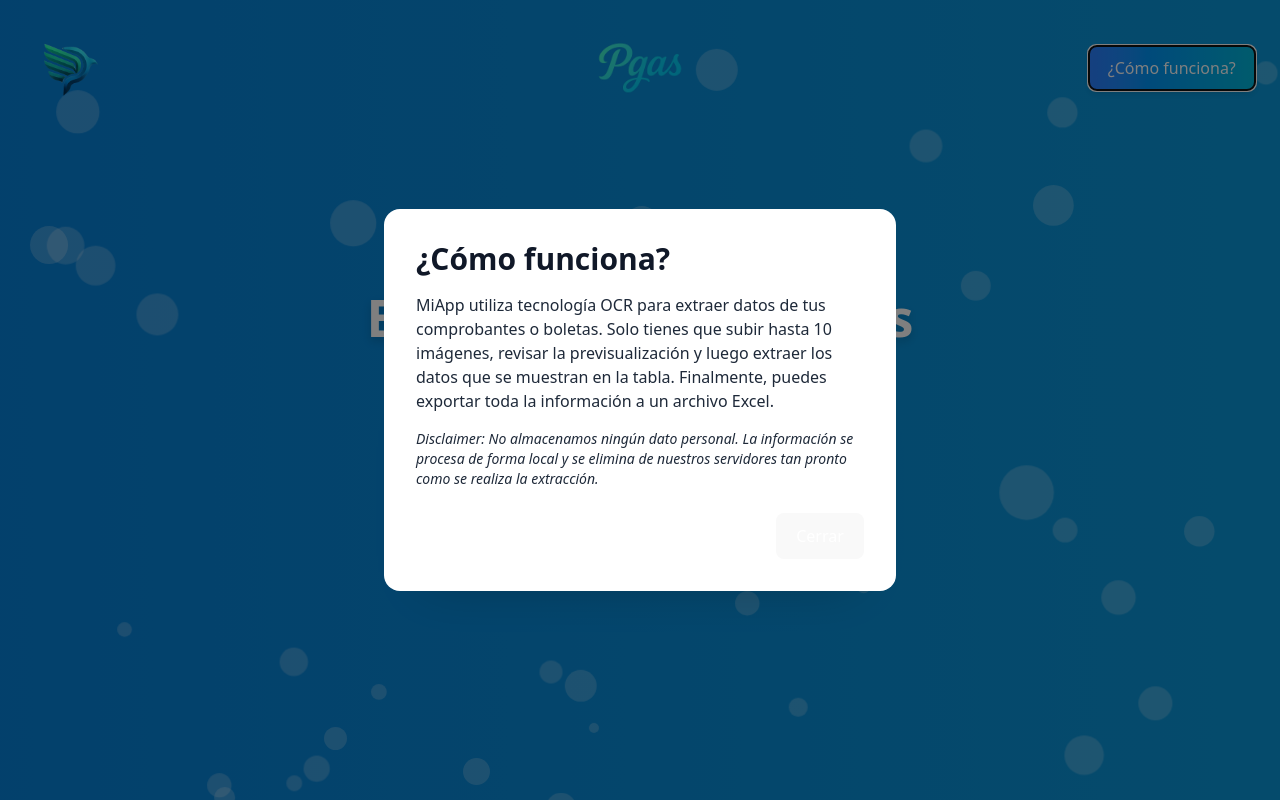
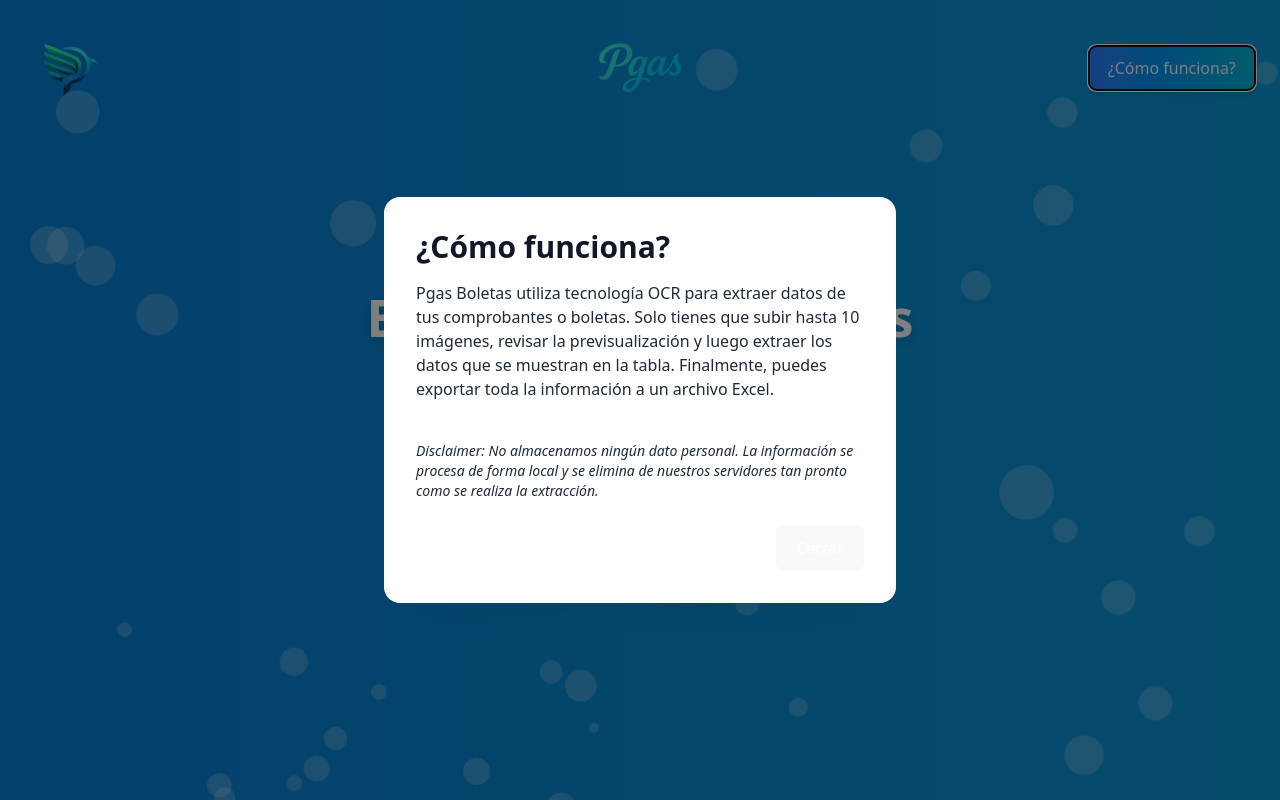
Before and after one commit to rememberSalpepper/BoletasPgas, a React (Vite) app in the folder frontend/: page / in a window 1280 px wide. Both pictures are taken after a click on the button "¿Cómo funciona?". Built offline with nearby package versions, Linux system fonts and the light colour scheme.

Commit message:
antes de la separacion

```diff
--- a/frontend/package.json
+++ b/frontend/package.json
@@ -15,18 +15,20 @@
     "react": "^19.0.0",
     "react-dom": "^19.0.0",
     "react-helmet": "^6.1.0",
-    "react-router-dom": "^7.5.0",
-    "tailwindcss": "^4.1.3"
+    "react-router-dom": "^7.5.0"
   },
   "devDependencies": {
     "@eslint/js": "^9.21.0",
     "@types/react": "^19.0.10",
     "@types/react-dom": "^19.0.4",
     "@vitejs/plugin-react": "^4.3.4",
+    "autoprefixer": "^10.4.21",
     "eslint": "^9.21.0",
     "eslint-plugin-react-hooks": "^5.1.0",
     "eslint-plugin-react-refresh": "^0.4.19",
     "globals": "^15.15.0",
+    "postcss": "^8.5.3",
+    "tailwindcss": "^4.1.3",
     "vite": "^6.2.0"
   }
 }
--- a/frontend/src/HowItWorksModal.jsx
+++ b/frontend/src/HowItWorksModal.jsx
@@ -21,11 +21,12 @@ function HowItWorksModal({ isOpen, onClose }) {
       >
         <h2 className="text-3xl font-bold mb-4 text-gray-900">¿Cómo funciona?</h2>
         <p className="mb-4 text-gray-800">
-          MiApp utiliza tecnología OCR para extraer datos de tus comprobantes o boletas.
+          Pgas Boletas utiliza tecnología OCR para extraer datos de tus comprobantes o boletas.
           Solo tienes que subir hasta 10 imágenes, revisar la previsualización y luego extraer
           los datos que se muestran en la tabla. Finalmente, puedes exportar toda la información
           a un archivo Excel.
         </p>
+        <br></br>
         <p className="mb-6 text-gray-800 text-sm">
           <em>Disclaimer: No almacenamos ningún dato personal. La información se procesa de forma local y
           se elimina de nuestros servidores tan pronto como se realiza la extracción.</em>
```
Also changed, not shown: 1 other file (tests, documents, lock files or other folders).
